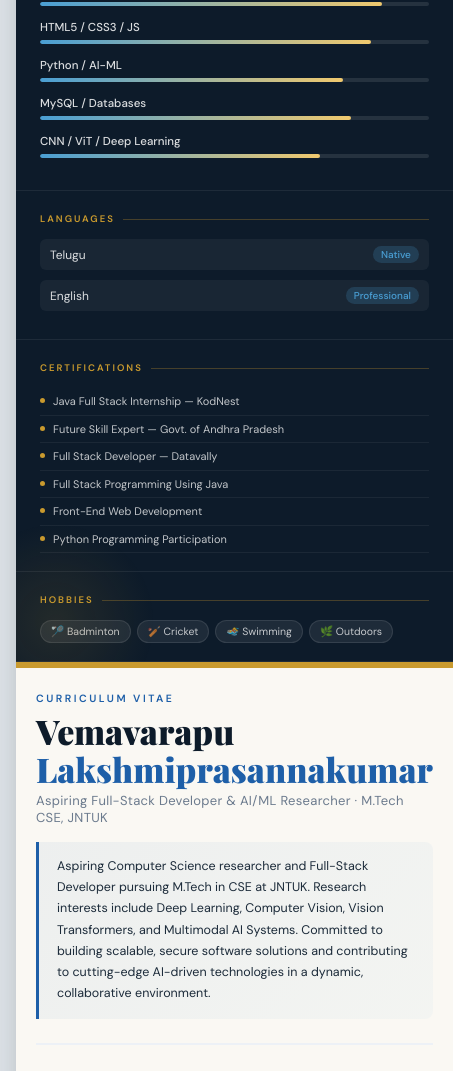
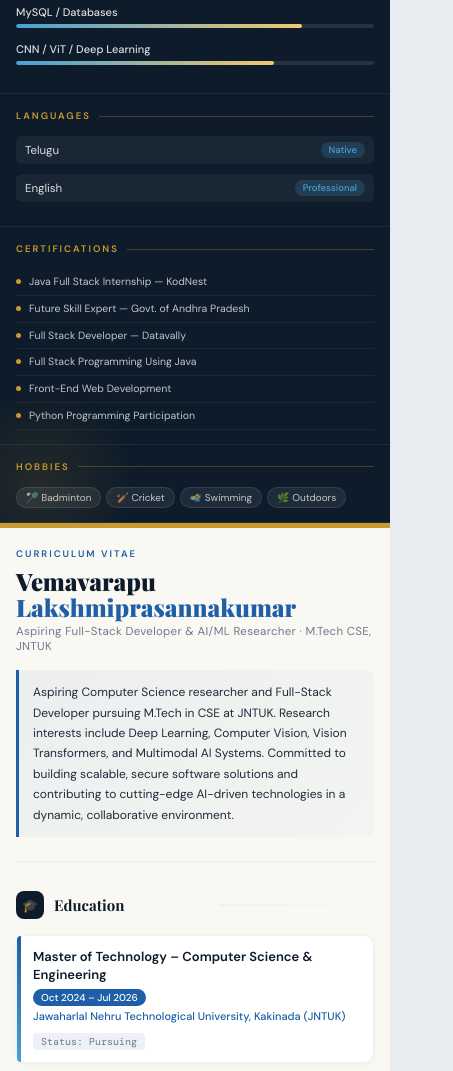
Before and after one commit to Charvik143/L-P-KUMAR-CV, a plain HTML site: page index.html in a window 390 px wide. Shown: the part 570-1641 px from the top of the page, 453 px wide, since content can reach past the window. Drawn offline with nearby package versions, Linux system fonts and the light colour scheme.

Commit message:
Enhance responsive styles for tablet and mobile
Added responsive design styles for tablet and mobile views.

```diff
--- a/index.html
+++ b/index.html
@@ -589,10 +589,104 @@
     .hobby-tag:hover, .interest-tag:hover, .contact-item:hover .contact-icon { background: initial; }
   }
 
-  @media (max-width: 680px) {
-    .cv-wrapper { grid-template-columns: 1fr; }
-    .sidebar { border-bottom: 6px solid var(--gold); }
-    .main { padding: 24px 20px; }
+  /* ── TABLET ── */
+  @media (max-width: 820px) {
+    :root { --sidebar-w: 240px; }
+    .main { padding: 28px 24px; }
+    .main-name { font-size: 28px; }
+    .avatar { width: 86px; height: 86px; font-size: 30px; }
+  }
+
+  /* ── MOBILE ── */
+  @media (max-width: 640px) {
+    body { padding: 0; background: #e8ecf0; }
+
+    .cv-wrapper {
+      grid-template-columns: 1fr;
+      min-height: unset;
+      box-shadow: none;
+      border-radius: 0;
+    }
+
+    /* ── Sidebar stacks on top, horizontal-friendly ── */
+    .sidebar {
+      border-bottom: 5px solid var(--gold);
+    }
+
+    .avatar-block {
+      padding: 28px 20px 20px;
+    }
+
+    .avatar { width: 80px; height: 80px; font-size: 28px; }
+
+    .sidebar-name { font-size: 15px; }
+    .sidebar-role { font-size: 10px; }
+
+    /* Contact items wrap nicely */
+    .sidebar-section { padding: 16px 16px 14px; }
+
+    .contact-item { font-size: 12px; gap: 8px; }
+    .contact-icon { width: 26px; height: 26px; font-size: 12px; }
+
+    /* Skills bars */
+    .skill-label { font-size: 11px; }
+    .skill-sub   { font-size: 9.5px; }
+
+    /* Lang, cert, hobby */
+    .lang-item   { font-size: 11.5px; padding: 6px 9px; }
+    .lang-badge  { font-size: 9.5px; }
+    .cert-item   { font-size: 10.5px; }
+    .hobby-tags  { gap: 5px; }
+    .hobby-tag   { font-size: 10px; padding: 3px 9px; }
+
+    /* ── Main content ── */
+    .main { padding: 20px 16px 28px; }
+
+    .greeting   { font-size: 9.5px; letter-spacing: 2px; }
+    .main-name  { font-size: 24px; }
+    .main-title { font-size: 11.5px; }
+
+    .objective-box {
+      font-size: 12px;
+      padding: 12px 14px;
+    }
+
+    /* Section headers */
+    .section-icon  { width: 28px; height: 28px; font-size: 13px; }
+    .section-title { font-size: 15px; }
+
+    /* Entry cards */
+    .entry { padding: 12px 12px 12px 16px; }
+    .entry-top { flex-direction: column; align-items: flex-start; gap: 5px; }
+    .entry-title { font-size: 13px; }
+    .entry-date  { font-size: 10px; padding: 2px 8px; }
+    .entry-sub   { font-size: 11px; }
+    .entry-grade { font-size: 10px; }
+
+    .bullets li { font-size: 11.5px; }
+
+    /* Skills grid → single column */
+    .skills-grid { grid-template-columns: 1fr; gap: 8px; }
+    .skill-card  { padding: 10px 12px; }
+    .skill-card-label { font-size: 9.5px; }
+    .skill-card-value { font-size: 11.5px; }
+
+    /* Workshop card */
+    .workshop-card   { padding: 14px 14px; }
+    .workshop-title  { font-size: 13px; }
+    .workshop-meta   { font-size: 10.5px; }
+    .workshop-bullets li { font-size: 11px; }
+    .workshop-ref    { font-size: 9.5px; }
+
+    /* Interest tags */
+    .interest-tag { font-size: 11px; padding: 4px 11px; }
+  }
+
+  /* ── Very small phones (≤380px) ── */
+  @media (max-width: 380px) {
+    .main-name { font-size: 21px; }
+    .main { padding: 16px 12px 24px; }
+    .sidebar-section { padding: 14px 12px 12px; }
     .skills-grid { grid-template-columns: 1fr; }
   }
 </style>
```
